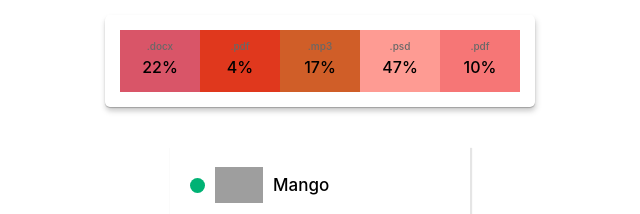
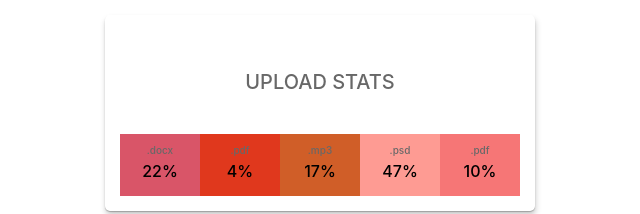
Before and after one commit to An-nettt/goit-react-hw-01-components, a React (Create React App) app: page / in a window 1280 px wide. Shown: the part 363-577 px from the top of the page, without its empty margins (320-960 px from the left). Built offline with nearby package versions, Linux system fonts and the light colour scheme; grey boxes are pictures that could not be loaded.

Commit message:
Update Statistics.jsx

```diff
--- a/src/components/Statistics/Statistics.jsx
+++ b/src/components/Statistics/Statistics.jsx
@@ -1,12 +1,12 @@
 import PropTypes from 'prop-types';
 import { Stat } from './Stat/Stat';
 import { Container, StatList } from './Stat/Stat.styled';
-// import { TitleMarkUp } from './Title';
+import { TitleMarkUp } from './Title';
 
-export const Statistics = ({ stats }) => {
+export const Statistics = ({ title, stats }) => {
   return (
     <Container>
-      {/* <TitleMarkUp title={stats.title} /> */}
+      <TitleMarkUp title={title} />
       <StatList>
         {stats.map(({ id, label, percentage }) => (
           <Stat key={id} label={label} percentage={percentage} />
```
